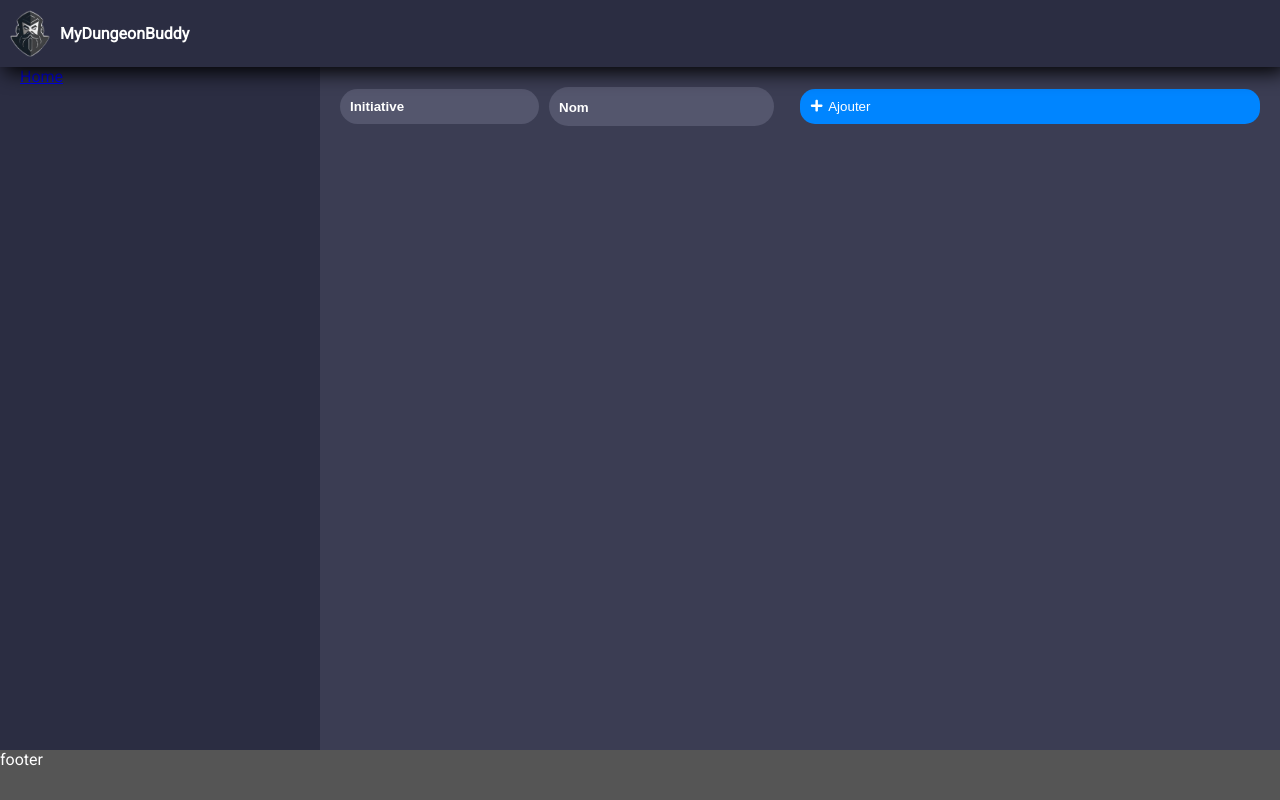
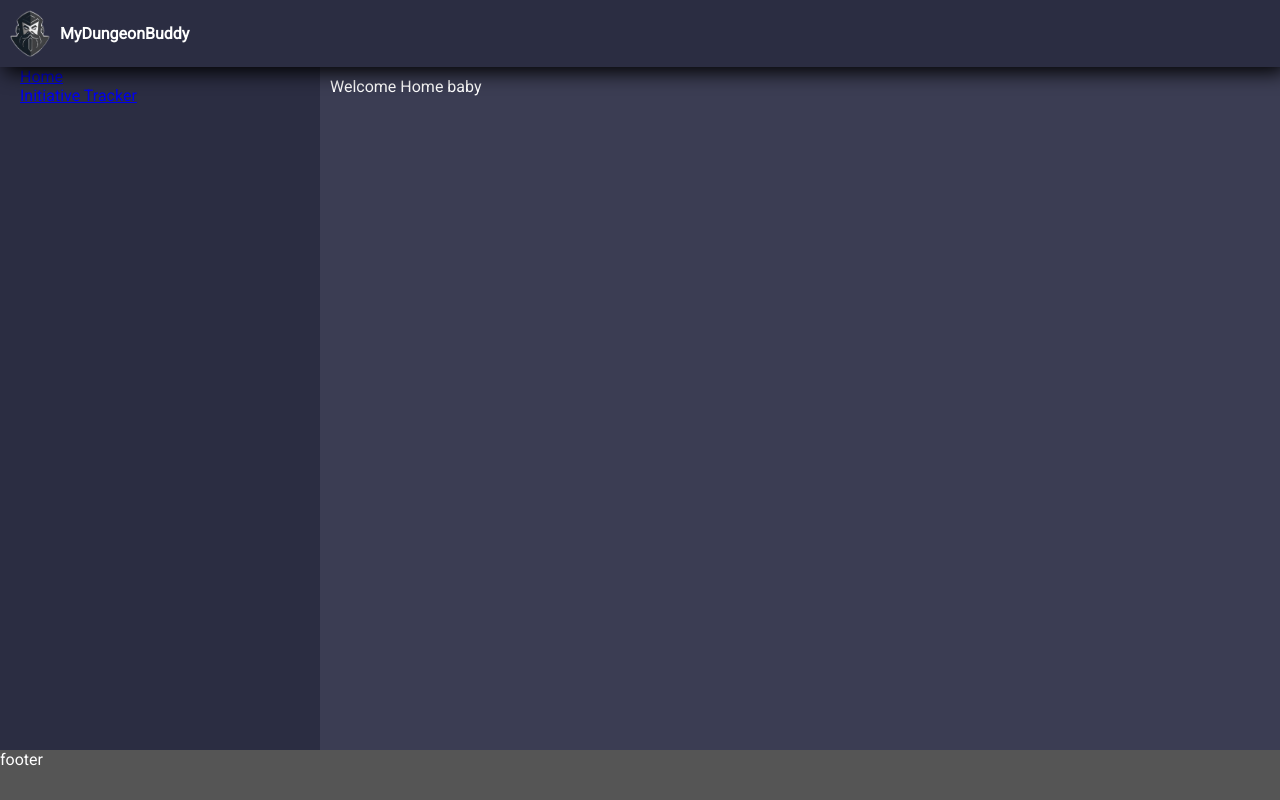
Before and after one commit to my-dungeon-buddy/monorepo, a React (Vite) app in the folder apps/frontend/: page / in a window 1280 px wide. Built offline with nearby package versions, Linux system fonts and the light colour scheme.

Commit message:
added path for tracker page and working on react hooks form

```diff
--- a/apps/frontend/src/components/Form/index.tsx
+++ b/apps/frontend/src/components/Form/index.tsx
@@ -1,6 +1,10 @@
 import React, { useState } from "react";
 import styled from "styled-components";
 import { FaPlus } from "react-icons/fa";
+import {Button} from '@my-dungeon-buddy/design-system';
+import { TrackerRow } from "../../models/tracker";
+import ReactDOM from "react-dom";
+import { useForm } from "react-hook-form";
 
 const FormContainer = styled.form`
   display: flex;
@@ -19,18 +23,6 @@ const Input = styled.input`
   ::placeholder {
     color: white;
   }
-`;
-
-const Submit = styled.button`
-  background-color: ${(props) => props.theme.colors.primary["100"]};
-  color: white;
-  width: 100%;
-  padding: 10px;
-  border-radius: 15px;
-  min-width: 80px;
-  border: none;
-  display: flex;
-  gap: 5px;
 `;
 
 const Inputs = styled.div`
@@ -68,23 +60,23 @@ const Name = styled.div`
 `;
 
 type FormProps = {
-  onFormSubmit: (formData: { name: string; initiative: string }) => void;
+  onFormSubmit: (formData: TrackerRow) => void;
 };
 
 export const Form: React.FC<FormProps> = ({ onFormSubmit }) => {
-  const [name, setName] = useState("");
-  const [initiative, setInitiative] = useState("");
+  const [name, setName] = useState<string>("");
+  const [initiative, setInitiative] = useState<number|null>(null);
 
   const handleFormSubmit = (event: React.FormEvent<HTMLFormElement>) => {
     event.preventDefault();
 
-    if (name.trim() === "" || initiative.trim() === "") {
+    if (name.trim() === "" || initiative === null) {
       return;
     }
 
     onFormSubmit({ name, initiative });
     setName("");
-    setInitiative("");
+    setInitiative(null);
   };
 
   return (
@@ -107,7 +99,7 @@ export const Form: React.FC<FormProps> = ({ onFormSubmit }) => {
             />
           </Name>
         </Inputs>
-        <Submit type="submit"><FaPlus />Ajouter</Submit>
+        <Button size="small" type="submit"><FaPlus />Ajouter</Button>
       </FormContainer>
   );
 };
--- a/apps/frontend/src/components/Routes.tsx
+++ b/apps/frontend/src/components/Routes.tsx
@@ -1,6 +1,8 @@
 import { useRoutes } from 'react-router-dom';
 import { Home } from '../pages/Home';
+import { Tracker } from '../pages/Tracker';
 
 export const Routes = () => useRoutes([
   { path: '/', Component: Home },
+  { path: '/tracker', Component: Tracker },
 ]);
--- a/apps/frontend/src/components/Row/index.tsx
+++ b/apps/frontend/src/components/Row/index.tsx
@@ -1,6 +1,8 @@
 import React from "react";
 import styled from "styled-components";
 import { FaTrashAlt, FaRegClock } from "react-icons/fa";
+
+import {Button} from '@my-dungeon-buddy/design-system';
 
 const StyledRow = styled.div`
   display: flex;
@@ -62,19 +64,6 @@ const Name = styled.div`
   border-radius: 25px;
 `;
 
-const Delete = styled.button`
-  flex-basis: 10%;
-  background-color: #8b0000;
-  padding: 10px;
-  border-radius: 15px;
-  border: none;
-
-  svg {
-    font-size: 20px;
-    color: white;
-  }
-`;
-
 type RowProps = {
   index: number;
   name: string;
@@ -91,9 +80,7 @@ export const Row: React.FC<RowProps> = ({ index, name, initiative, onDelete }) =
         {initiative}
       </Initiative>
       <Name>{name}</Name>
-      <Delete onClick={() => onDelete(index)}>
-        <FaTrashAlt />
-      </Delete>
+      <Button variant="danger" onClick={() => onDelete(index)}><FaTrashAlt /></Button>
     </StyledRow>
   );
 };
--- a/apps/frontend/src/components/Sidebar/index.tsx
+++ b/apps/frontend/src/components/Sidebar/index.tsx
@@ -59,6 +59,7 @@ export const Sidebar = () => {
         isOpen &&
         <Links>
           <NavLink to='/'>Home</NavLink>
+          <NavLink to='/tracker'>Initiative Tracker</NavLink>
         </Links>
       }
     </Wrapper>
--- /dev/null
+++ b/apps/frontend/src/models/tracker.ts
@@ -0,0 +1,4 @@
+export type TrackerRow = {
+    initiative: number;
+    name: string;
+}
--- a/apps/frontend/src/pages/Home.tsx
+++ b/apps/frontend/src/pages/Home.tsx
@@ -1,8 +1,7 @@
 import React from 'react';
-import { TrackerForm } from '../components/TrackerForm';
 
 export const Home = () => (
   <div>
-    <TrackerForm/>
+    <span>Welcome Home baby</span>
   </div>
 );
--- a/apps/frontend/src/components/TrackerForm/index.tsx
+++ b/apps/frontend/src/pages/Tracker.tsx
@@ -1,14 +1,14 @@
 import React, { useState } from "react";
-import styled from "styled-components";
 import { CSSTransition, TransitionGroup } from "react-transition-group";
 
-import { Form } from "../Form";
-import { Row } from "../Row";
+import { Form } from "../components/Form";
+import { Row } from "../components/Row";
+import { TrackerRow } from "../models/tracker";
 
-export const TrackerForm = () => {
-  const [rows, setRows] = useState([]);
+export const Tracker = () => {
+  const [rows, setRows] = useState<TrackerRow[]>([]);
 
-  const handleFormSubmit = (rowData: any) => {
+  const handleFormSubmit = (rowData: TrackerRow) => {
     setRows([...rows, rowData]);
   };
 
--- a/package.json
+++ b/package.json
@@ -31,6 +31,7 @@
     "pino-http": "^8.3.3",
     "react": "18.2.0",
     "react-dom": "18.2.0",
+    "react-hook-form": "^7.44.2",
     "react-icons": "^4.8.0",
     "react-is": "18.2.0",
     "react-router-dom": "^6.11.1",
```
Also changed, not shown: apps/frontend/src/components/Button/index.tsx (added, +20 -0 lines), 1 other file (tests, documents, lock files or other folders).
